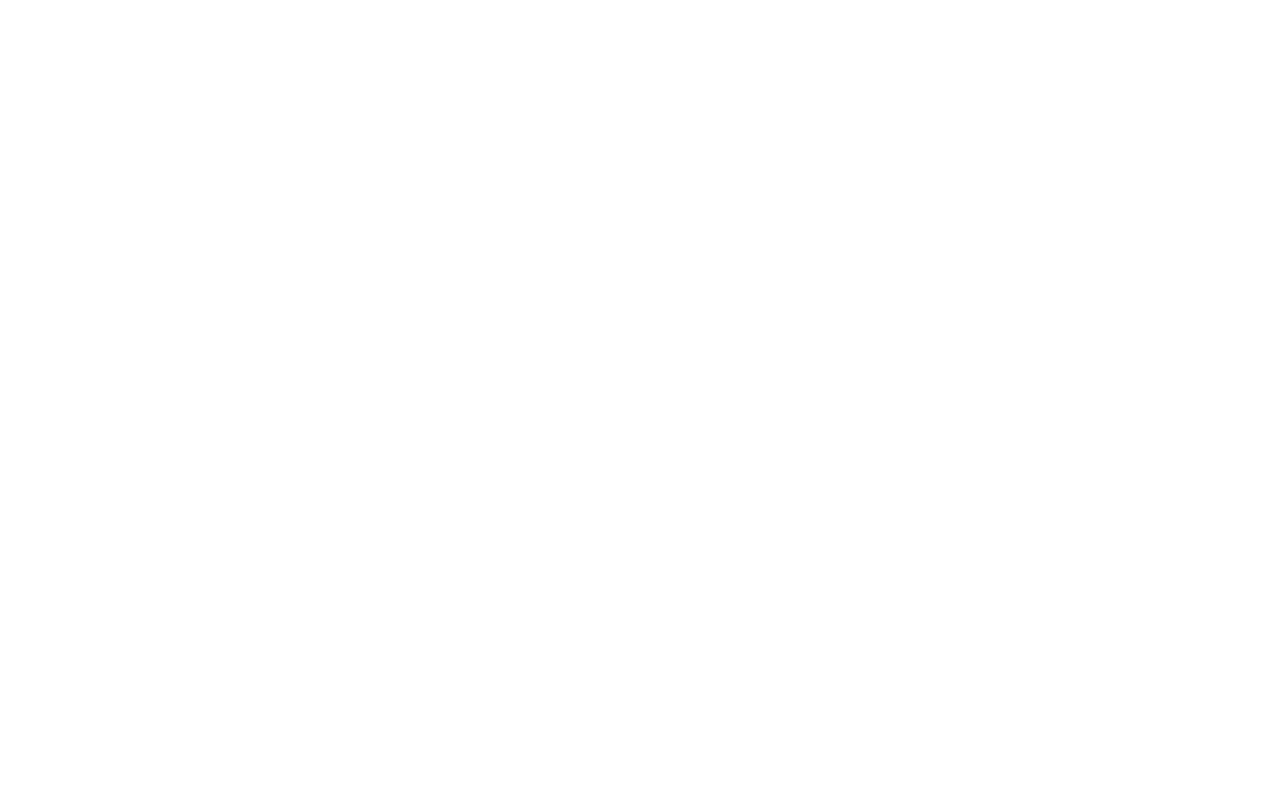
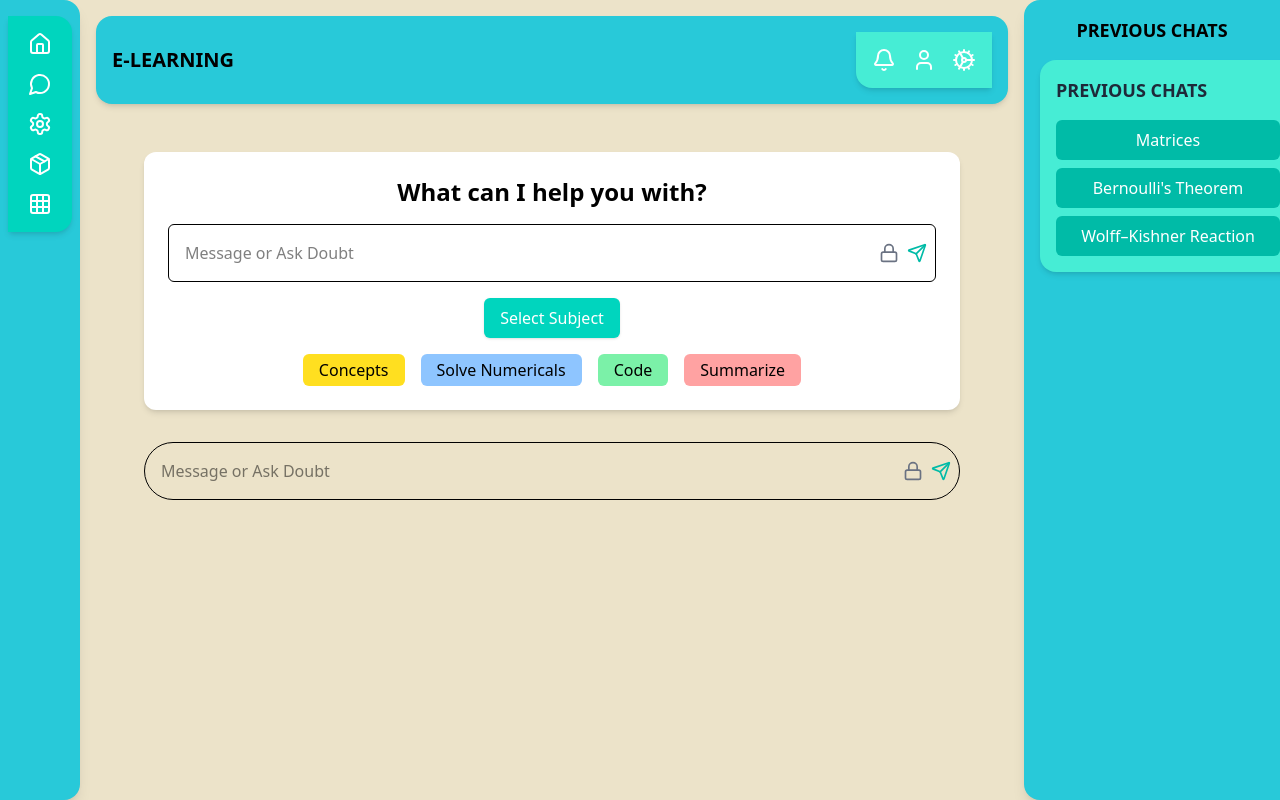
Before and after one commit to ayanfarooque/gdgsc-25, a React (Vite) app in the folder client/: page /chat-page in a window 1280 px wide. Before the commit this address had no page. Built offline with nearby package versions, Linux system fonts and the light colour scheme.

Commit message:
chatpage added proper allignments pending

```diff
--- a/client/package.json
+++ b/client/package.json
@@ -12,11 +12,12 @@
   "dependencies": {
     "@tailwindcss/vite": "^4.0.0",
     "axios": "^1.7.9",
+    "lucide-react": "^0.474.0",
     "react": "^18.3.1",
     "react-calendar": "^5.1.0",
     "react-dom": "^18.3.1",
     "react-feather": "^2.0.10",
-    "react-router-dom": "^7.1.3",
+    "react-router-dom": "^7.1.5",
     "recharts": "^2.15.1",
     "tailwindcss": "^4.0.0"
   },
--- a/client/src/App.jsx
+++ b/client/src/App.jsx
@@ -2,11 +2,13 @@ import React from 'react'
 import { Route, Routes } from 'react-router-dom';
 import AssignmentReview from './components/AssignmentReview';
 import StudentPage from './pages/StudentPage';
+import ChatPage from './pages/Chatpage';
 const App = () => {
   return (
     <div>
       <Routes>
       <Route path="/student-dashborad" element={<StudentPage />} />
+      <Route path='/chat-page' element={<ChatPage />} />
         <Route path="/assignments" element={<AssignmentReview />} />
       </Routes>
     </div>
--- a/client/src/components/ChatBot.jsx
+++ /dev/null
@@ -1,11 +0,0 @@
-import React from 'react'
-
-const ChatBot = () => {
-  return (
-    <div>
-
-    </div>
-  )
-}
-
-export default ChatBot
--- /dev/null
+++ b/client/src/components/chatcompnent/ChatBox.jsx
@@ -0,0 +1,31 @@
+import React from 'react';
+import { Lock, Send } from 'lucide-react';
+
+const ChatBox = () => {
+  return (
+    <div className="flex-1 p-8">
+      <div className="bg-white p-6 rounded-xl shadow-md text-center">
+        <h1 className="text-2xl font-bold mb-4">What can I help you with?</h1>
+        <div className="flex items-center border rounded-md p-2 mb-4">
+          <input type="text" placeholder="Message or Ask Doubt" className="flex-1 p-2 outline-none" />
+          <Lock className="w-5 h-5 text-gray-500" />
+          <Send className="w-5 h-5 text-teal-500 cursor-pointer ml-2" />
+        </div>
+        <button className="px-4 py-2 bg-teal-400 text-white rounded-md shadow">Select Subject</button>
+        <div className="flex justify-center gap-4 mt-4">
+          <button className="bg-yellow-300 px-4 py-1 rounded-md">Concepts</button>
+          <button className="bg-blue-300 px-4 py-1 rounded-md">Solve Numericals</button>
+          <button className="bg-green-300 px-4 py-1 rounded-md">Code</button>
+          <button className="bg-red-300 px-4 py-1 rounded-md">Summarize</button>
+        </div>
+      </div>
+      <div className="flex  items-center border rounded-full mt-8 p-2">
+        <input type="text" placeholder="Message or Ask Doubt" className="flex-1 p-2 outline-none" />
+        <Lock className="w-5 h-5 text-gray-500" />
+        <Send className="w-5 h-5 text-teal-500 cursor-pointer ml-2" />
+      </div>
+    </div>
+  );
+};
+
+export default ChatBox;
--- /dev/null
+++ b/client/src/components/chatcompnent/Header.jsx
@@ -0,0 +1,14 @@
+import React from 'react';
+import { Bell, User, Cog } from 'lucide-react';
+
+const Header = () => {
+  return (
+    <div className="flex justify-end bg-teal-300 p-4 gap-4 rounded-bl-2xl shadow-md">
+      {[Bell, User, Cog].map((Icon, index) => (
+        <Icon key={index} className="w-6 h-6 text-white cursor-pointer hover:text-black" />
+      ))}
+    </div>
+  );
+};
+
+export default Header;
--- /dev/null
+++ b/client/src/components/chatcompnent/PreviousChats.jsx
@@ -0,0 +1,20 @@
+import React from 'react';
+
+const chats = ["Matrices", "Bernoulli's Theorem", "Wolff–Kishner Reaction"];
+
+const PreviousChats = () => {
+  return (
+    <div className="w-64 bg-teal-300 p-4 rounded-l-2xl shadow-md">
+      <h2 className="text-lg font-bold text-gray-800 mb-4">PREVIOUS CHATS</h2>
+      <div className="flex flex-col gap-2">
+        {chats.map((chat, index) => (
+          <button key={index} className="bg-teal-500 text-white px-4 py-2 rounded-md hover:bg-teal-600">
+            {chat}
+          </button>
+        ))}
+      </div>
+    </div>
+  );
+};
+
+export default PreviousChats;
--- /dev/null
+++ b/client/src/components/chatcompnent/Sidebar.jsx
@@ -0,0 +1,16 @@
+import React from 'react';
+import { Home, MessageCircle, Settings, Package, Grid } from 'lucide-react';
+
+const icons = [Home, MessageCircle, Settings, Package, Grid];
+
+const Sidebar = () => {
+  return (
+    <div className="w-16 bg-teal-400 p-4 flex flex-col items-center gap-4 rounded-r-2xl shadow-md">
+      {icons.map((Icon, index) => (
+        <Icon key={index} className="w-6 h-6 text-white cursor-pointer hover:text-black" />
+      ))}
+    </div>
+  );
+};
+
+export default Sidebar;
--- /dev/null
+++ b/client/src/pages/Chatpage.jsx
@@ -0,0 +1,40 @@
+import React from 'react';
+import Sidebar from '../components/chatcompnent/Sidebar';
+import PreviousChats from '../components/chatcompnent/PreviousChats';
+import Header from '../components/chatcompnent/Header';
+import ChatBox from '../components/chatcompnent/ChatBox';
+
+const ChatPage = () => {
+  return (
+    <div className="flex h-screen bg-[#ece3c9]">
+      {/* Sidebar */}
+      <div className="w-20 bg-[#28c9d9] flex flex-col items-center py-4 shadow-lg rounded-r-2xl">
+        <Sidebar />
+      </div>
+
+      {/* Main Chat Area */}
+      <div className="flex-1 flex flex-col p-4">
+        {/* Header */}
+        <div className="bg-[#28c9d9] text-black p-4 flex justify-between items-center rounded-2xl shadow-md">
+          <h1 className="text-xl font-bold">E-LEARNING</h1>
+          <Header />
+        </div>
+
+
+
+        {/* Chat Box */}
+        <div className="flex justify-center items-center p-4">
+          <ChatBox />
+        </div>
+      </div>
+
+      {/* Previous Chats */}
+      <div className="w-64 bg-[#28c9d9] p-4 rounded-l-2xl shadow-lg">
+        <h2 className="text-lg font-bold text-center mb-4">PREVIOUS CHATS</h2>
+        <PreviousChats />
+      </div>
+    </div>
+  );
+};
+
+export default ChatPage;
```
Also changed, not shown: 1 other file (tests, documents, lock files or other folders).
